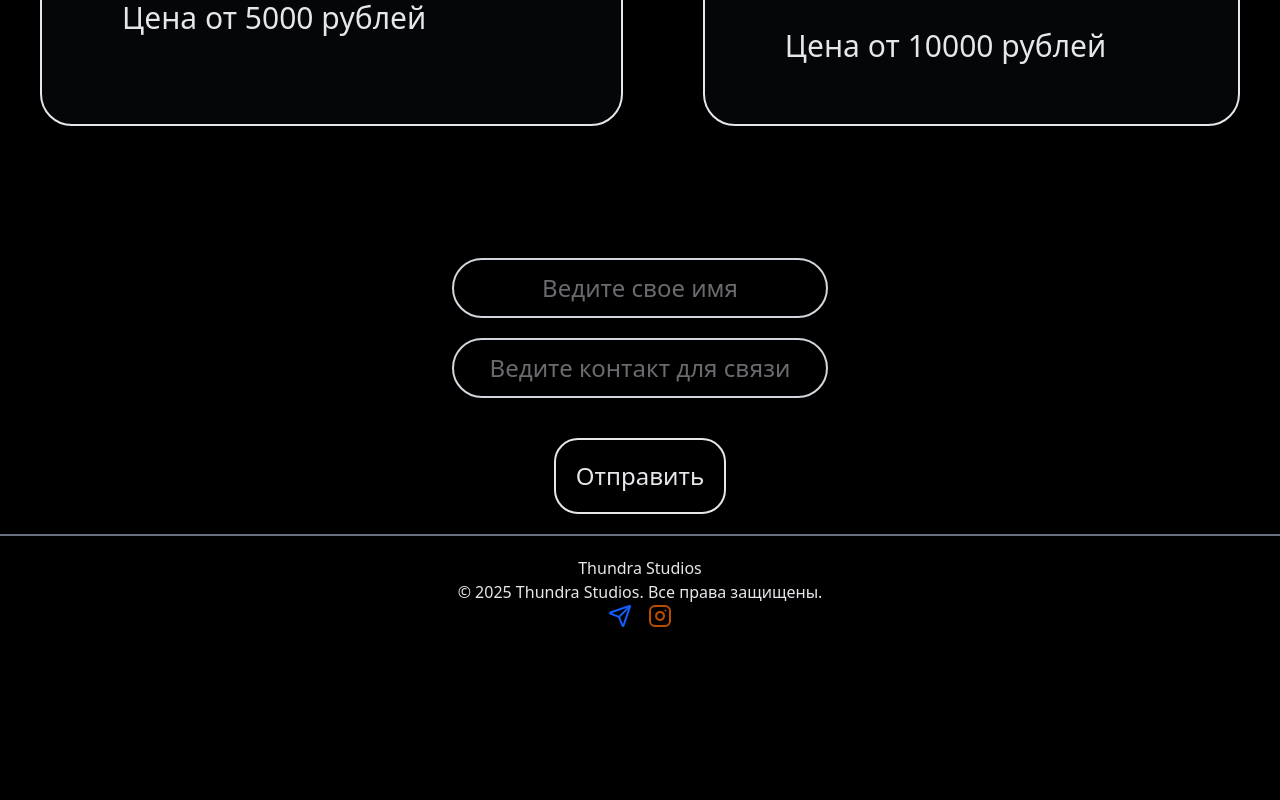
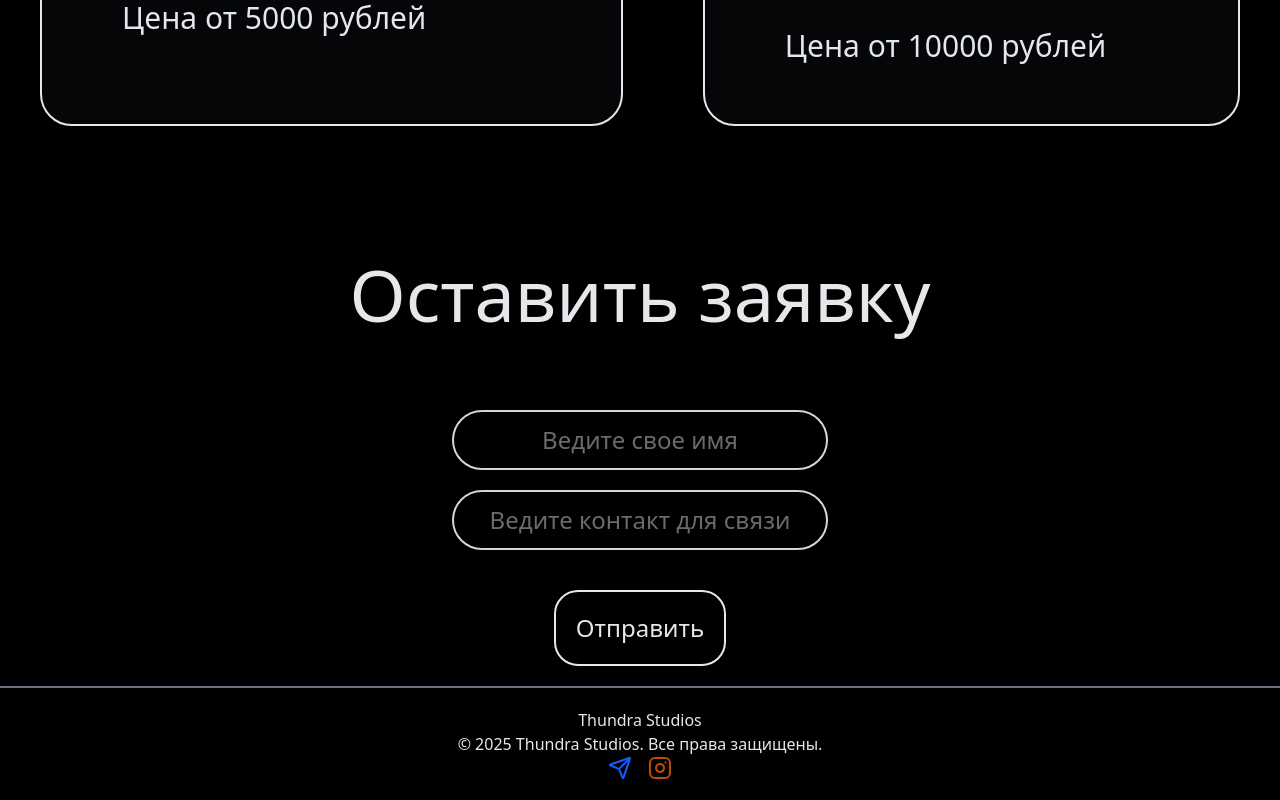
Before and after one commit to thundrastudios/landing_studio, a Next.js app: page / in a window 1280 px wide. Shown: the part 3526-4326 px from the top of the page. Before the commit the page ends 4174 px from the top, so only its background shows below. Built offline with nearby package versions, Linux system fonts and the light colour scheme.

Commit message:
refactor contact

```diff
--- a/src/ui/Contacts.tsx
+++ b/src/ui/Contacts.tsx
@@ -29,6 +29,7 @@ export function Contacts() {
 
   return (
     <>
+      <h2 className='text-7xl text-center my-20'>Оставить заявку</h2>
       <form
         data-aos='fade-up'
         onSubmit={handleSubmit(onSubmit)}
```
